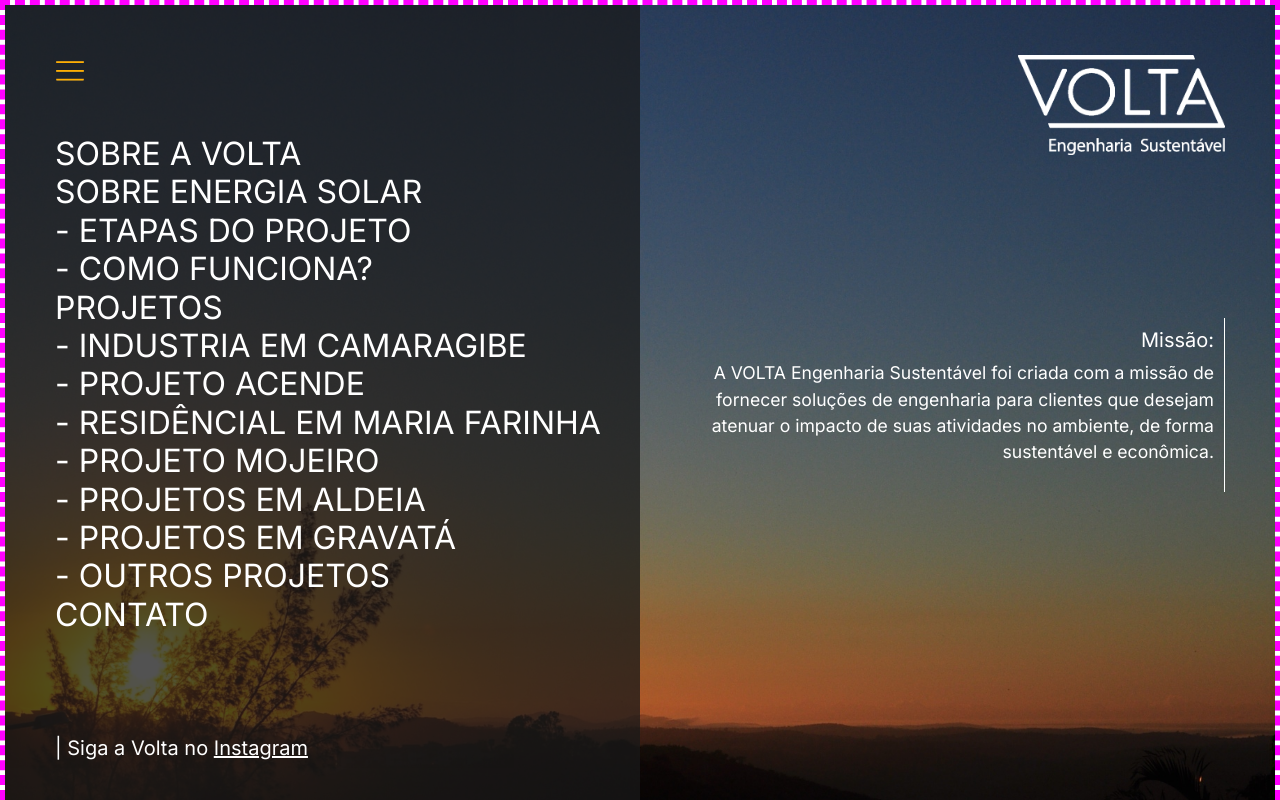
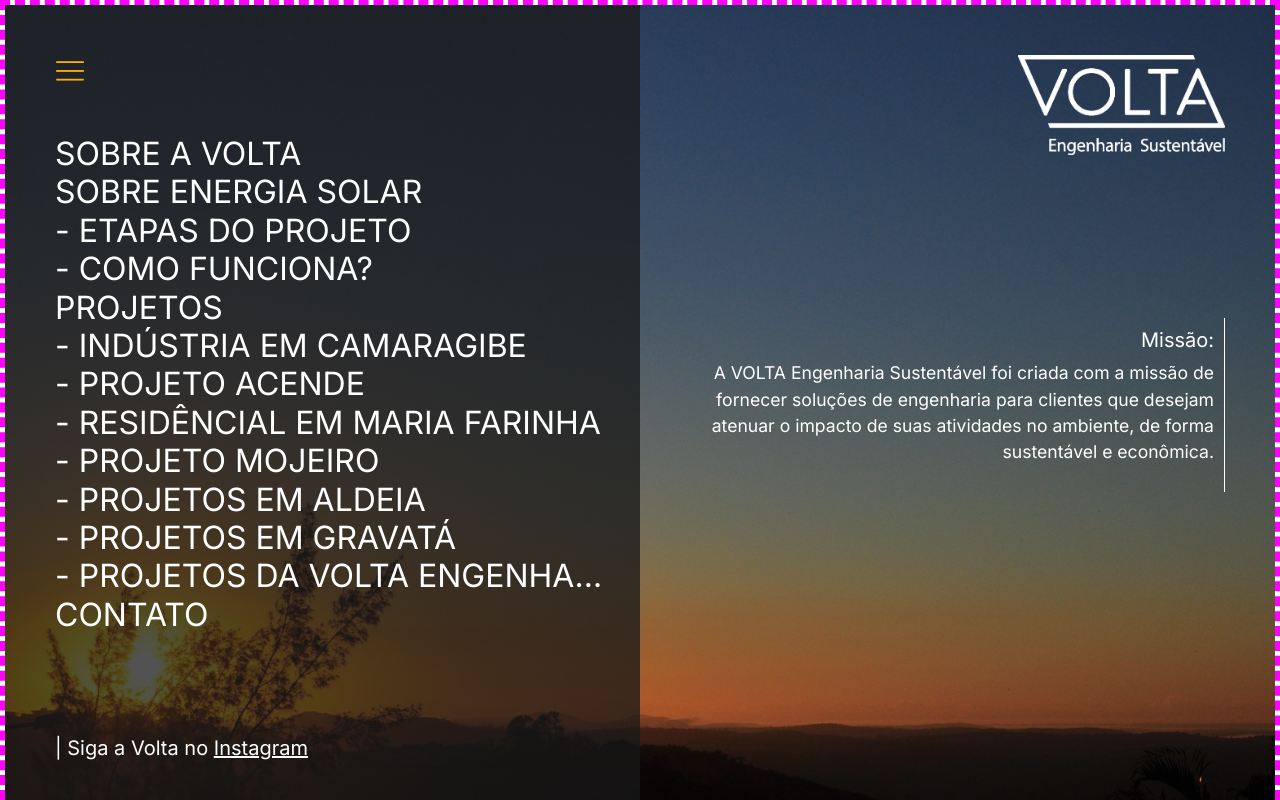
Before and after one commit to mdlpontual/_volta-es_website-react, a React (Vite) app: page / in a window 1280 px wide. Both pictures are taken after a click on the picture 70 px from the left and 70 px from the top of the page. Shown: the top 800 px of the page. Built offline with nearby package versions, Linux system fonts and the light colour scheme.

Commit message:
map list at menu

```diff
--- a/src/ui/pages/home-page/components/jumbotron/menu/Menu.jsx
+++ b/src/ui/pages/home-page/components/jumbotron/menu/Menu.jsx
@@ -1,8 +1,11 @@
 import React, { useState, useEffect } from "react";
 import IMG from "../../../../../../assets/imagesHub";
 import { Link } from "react-router-dom";
+import projectsData from "../../../../projects/ProjectsDataHub";
 
 function Menu({ setIsMenuOpen }) {
+    const projectsList = Object.entries(projectsData);
+
     useEffect(() => {
         const handleKeyDown = (event) => {
             if (event.key === "Escape") {
@@ -38,13 +41,9 @@
                         </li>
                         <li>
                             <h2 id="navLi"><a href="#projectNavHeadRow">PROJETOS</a></h2>
-                            <Link to={'/'}><h2 id="projLi">- INDUSTRIA EM CAMARAGIBE</h2></Link>
-                            <Link to={'/'}><h2 id="projLi">- PROJETO ACENDE</h2></Link>
-                            <Link to={'/'}><h2 id="projLi">- RESIDÊNCIAL EM MARIA FARINHA</h2></Link>
-                            <Link to={'/'}><h2 id="projLi">- PROJETO MOJEIRO</h2></Link>
-                            <Link to={'/'}><h2 id="projLi">- PROJETOS EM ALDEIA</h2></Link>
-                            <Link to={'/'}><h2 id="projLi">- PROJETOS EM GRAVATÁ</h2></Link>
-                            <Link to={'/'}><h2 id="projLi">- OUTROS PROJETOS</h2></Link>
+                            {projectsList.map(([slug, project], i) => (
+                                <Link to={`/${slug}`}><h2 id="projLi">{`- ${project.title}`}</h2></Link>
+                            ))}
                         </li>
                         <li>
                             <h2 id="navLi"><a href="#hpFooterCon">CONTATO</a></h2>
```
